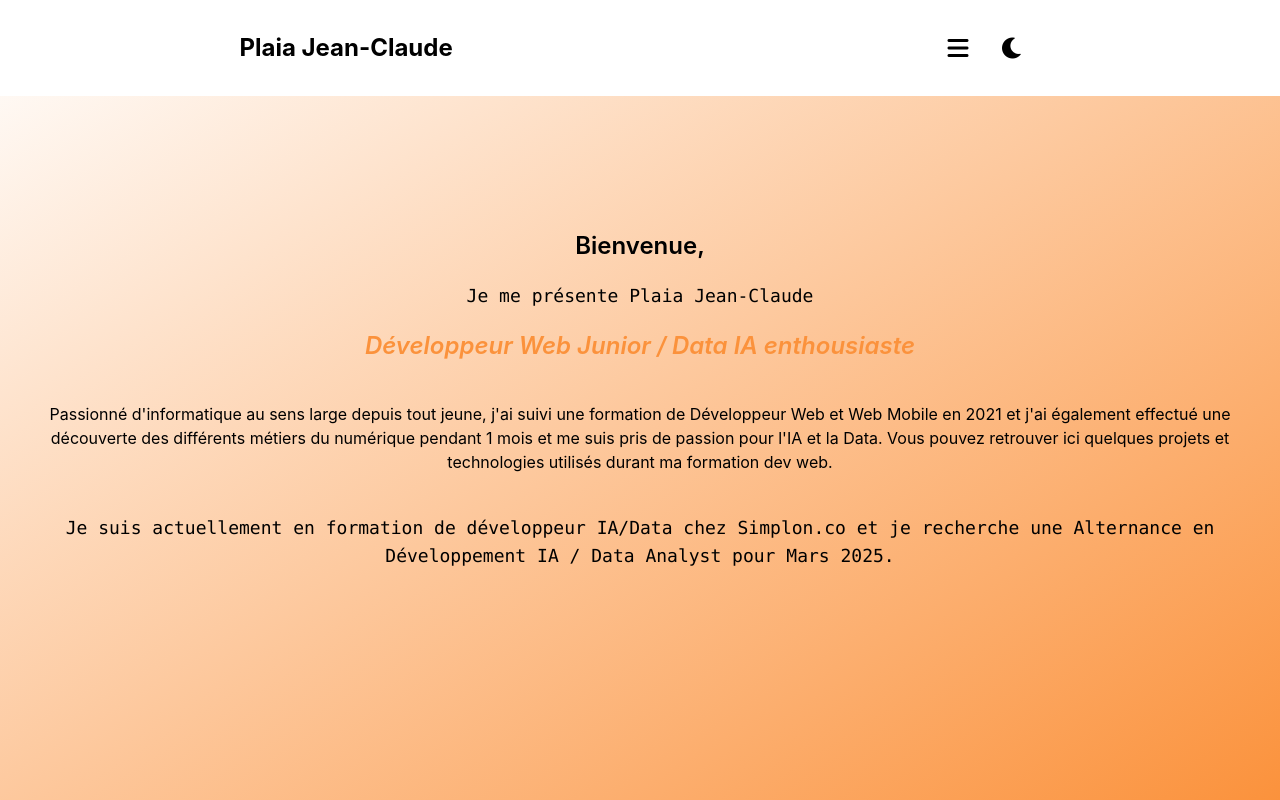
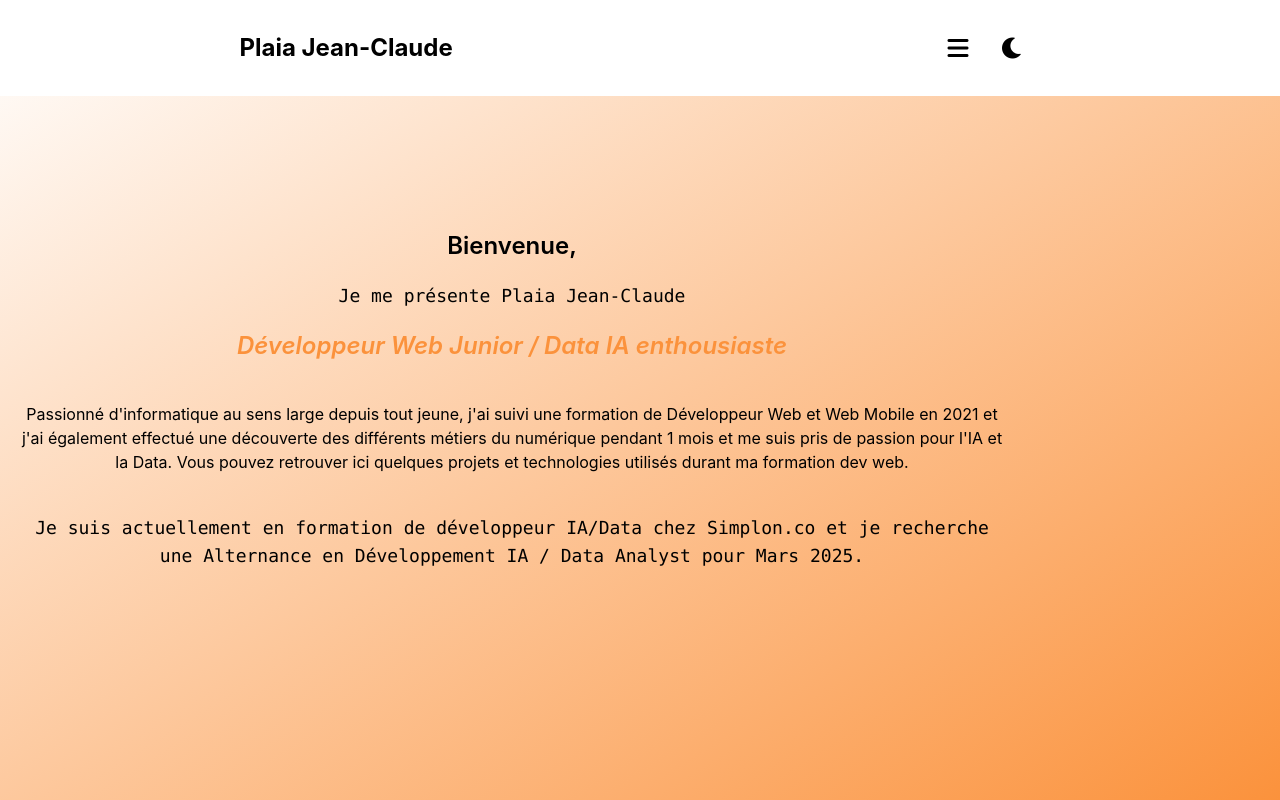
Before and after one commit to Dev-Nago/Portfolio, a React (Create React App) app: page / in a window 1280 px wide. Shown: the top 800 px of the page. Built offline with nearby package versions, Linux system fonts and the light colour scheme.

Commit message:
Update Infos.jsx

```diff
--- a/src/Components/Infos.jsx
+++ b/src/Components/Infos.jsx
@@ -3,7 +3,7 @@ import React from "react";
 function Infos() {
   return (
     <div className="h-screen text-black" id="Infos">
-      <div className="h-screen flex flex-col justify-center">
+      <div className="h-screen flex flex-col justify-center max-w-screen-lg">
         <h1 className="text-2xl font-semibold m-5">
           Bienvenue,
         </h1>
```
